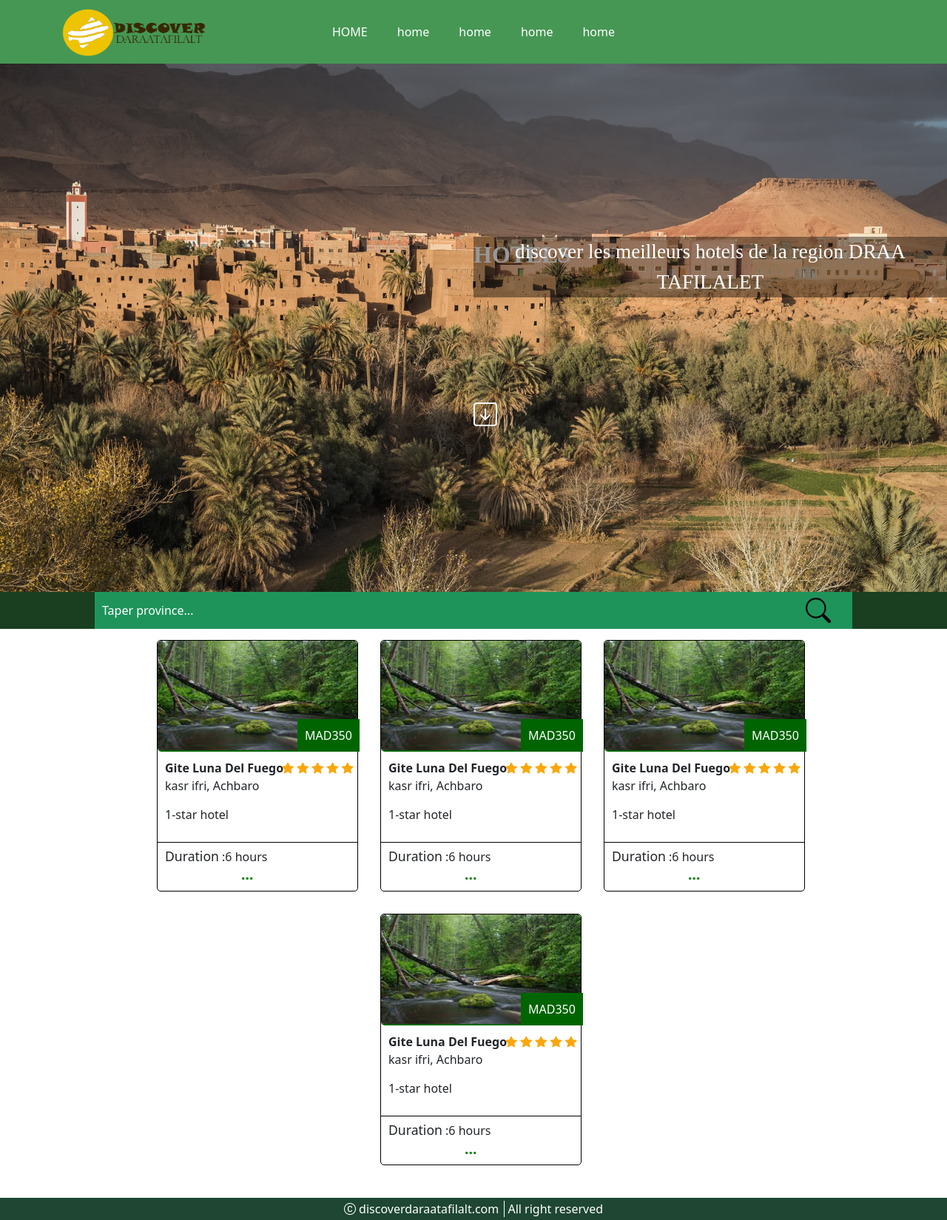
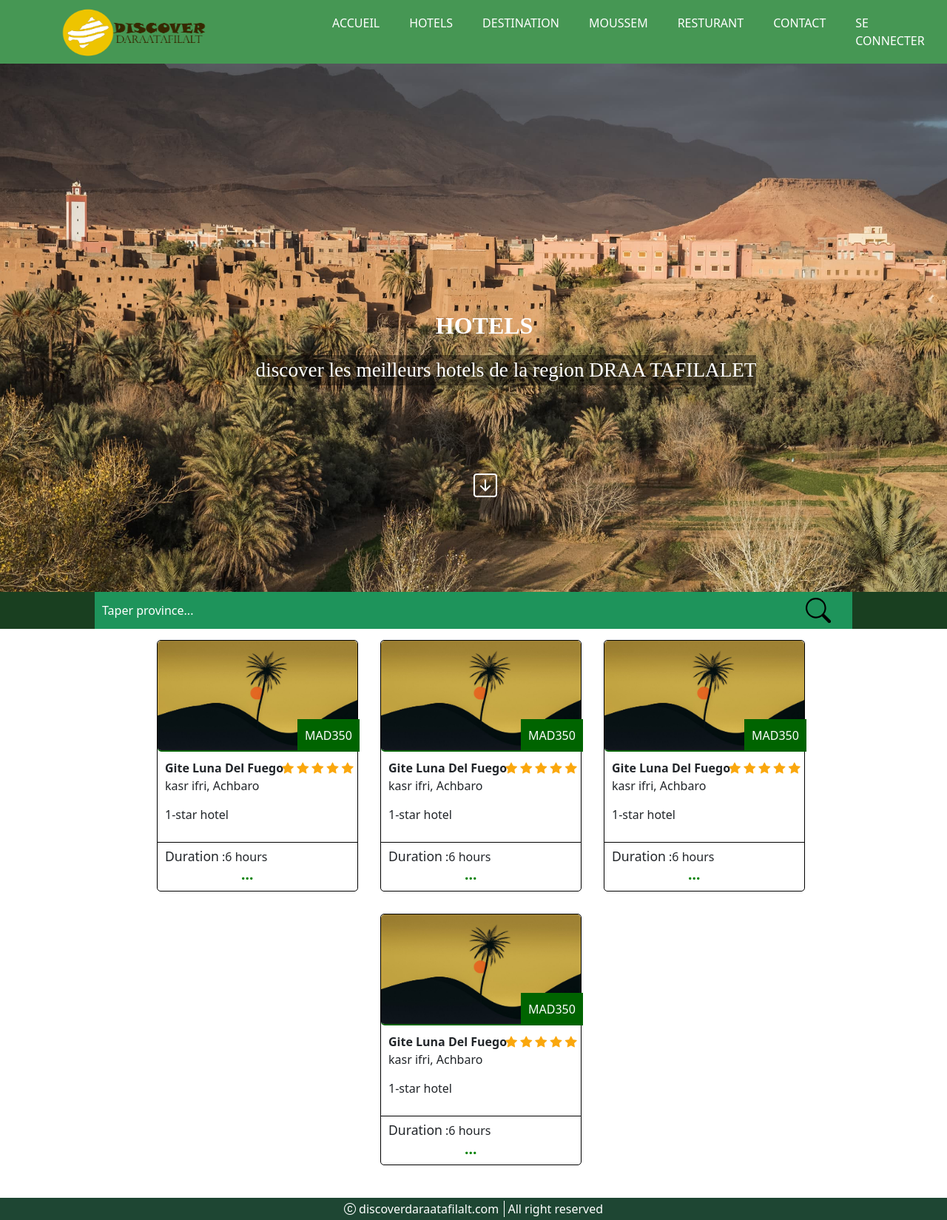
Before and after one commit to aminbarri/discoverdaraatafilaltmain, a PHP site: page /hotelpage.php in a window 1280 px wide. Shown: the whole page at 74% size. Run offline with PHP 8.4, Linux system fonts and the light colour scheme.

Commit message:
first commit

```diff
--- a/hotelpage.php
+++ b/hotelpage.php
@@ -1,3 +1,8 @@
+<?php
+
+?>
+
+
 <!DOCTYPE html>
 <html lang="en">
 <head>
@@ -7,6 +12,7 @@
     <link rel="stylesheet" href="font/bootstrap-icons.min.css">
     <link rel="stylesheet" href="hotel.css">
     <link rel="stylesheet" href="page-affiche.css">
+    <script src="https://ajax.googleapis.com/ajax/libs/jquery/3.5.1/jquery.min.js"></script>
     <script src="https://cdn.jsdelivr.net/npm/bootstrap@5.3.0-alpha3/dist/js/bootstrap.bundle.min.js"></script>
 
     <link rel="stylesheet" href="">
@@ -31,17 +37,19 @@
               <div   class=" bar_top_sec collapse navbar-collapse"  id="navbarScroll">
                   <ul class="navbar-nav me-auto my-2 my-lg-0 navbar-nav-scroll" >
 
-                    <li class="nav-item"><a href="#">HOME</a></li>
-                    <li class="nav-item"><a href="#">home</a></li>
-                    <li class="nav-item"><a href="#">home</a></li>
-                    <li class="nav-item"><a href="#">home</a></li>
-                    <li class="nav-item"><a href="#">home</a></li>
-
+                    <li class="nav-item"><a href="#">ACCUEIL</a></li>
+                    <li class="nav-item"><a href="#">HOTELS</a></li>
+                    <li class="nav-item"><a href="#">DESTINATION</a></li>
+                    <li class="nav-item"><a href="#">MOUSSEM</a></li>
+                    <li class="nav-item"><a href="#">RESTURANT</a></li>
+                    <li class="nav-item"><a href="#">CONTACT</a></li>
+                    <li class="nav-item"><a href="#">SE CONNECTER</a></li>
 
                   </ul>
 
               </div>
             </nav>
+
                 <center>
                     <div>
                         <div class="htl">HOTELS</div>
@@ -58,14 +66,22 @@
         </div>
         <div id="second">
         <div class="center-bar">
-            <form action="">
-                <input type="text" placeholder="Taper province...">
-            </form>
+        <div>
+
+            <input type="text"  placeholder="Taper province..." id='province'>
+
+
+        </div>
+
+
         </div>
         <div  id="second2" >
 
+
+        </div>
+        <div  id="second3" >
         <div class="box-hotel">
-                <img src="img/3.jpg" alt="" width="270px" height="150px"><span>MAD350</span>
+                <img src="img/444.jpg" alt="" width="270px" height="150px"><span>MAD350</span>
                 <div class="text">
                 <div class="hotel-name">Gite Luna Del Fuego</div><div class="rating">
                     <i class="bi bi-star-fill"></i>
@@ -79,9 +95,10 @@
                 <div class="description">1-star hotel</div>
                 </div>
                 <div class="dure"><span>Duration</span> :6 hours <a href="#">...</a></div>
+
                </div>
                <div class="box-hotel">
-            <img src="img/3.jpg" alt="" width="270px" height="150px"><span>MAD350</span>
+                <img src="img/444.jpg" alt="" width="270px" height="150px"><span>MAD350</span>
                 <div class="text">
                 <div class="hotel-name">Gite Luna Del Fuego</div><div class="rating">
                     <i class="bi bi-star-fill"></i>
@@ -95,9 +112,10 @@
                 <div class="description">1-star hotel</div>
                 </div>
                 <div class="dure"><span>Duration</span> :6 hours <a href="#">...</a></div>
+
                </div>
                <div class="box-hotel">
-            <img src="img/3.jpg" alt="" width="270px" height="150px"><span>MAD350</span>
+                <img src="img/444.jpg" alt="" width="270px" height="150px"><span>MAD350</span>
                 <div class="text">
                 <div class="hotel-name">Gite Luna Del Fuego</div><div class="rating">
                     <i class="bi bi-star-fill"></i>
@@ -111,9 +129,10 @@
                 <div class="description">1-star hotel</div>
                 </div>
                 <div class="dure"><span>Duration</span> :6 hours <a href="#">...</a></div>
+
                </div>
                <div class="box-hotel">
-                <img src="img/3.jpg" alt="" width="270px" height="150px"><span>MAD350</span>
+                <img src="img/444.jpg" alt="" width="270px" height="150px"><span>MAD350</span>
                 <div class="text">
                 <div class="hotel-name">Gite Luna Del Fuego</div><div class="rating">
                     <i class="bi bi-star-fill"></i>
@@ -127,9 +146,12 @@
                 <div class="description">1-star hotel</div>
                 </div>
                 <div class="dure"><span>Duration</span> :6 hours <a href="#">...</a></div>
+
                </div>
+
         </div>
-            </div>
+
+
 
         </div>
     <footer class="">
@@ -150,6 +172,31 @@
         //     navbarCollapse.classList.toggle("show");
         //   });
         // });
+
+      </script>
+      <script type="text/javascript">
+   $(document).ready(function() {
+  $('#province').keyup(function() { // Listen for keyup event on the input field
+    $.ajax({
+      method: 'GET',
+      url: 'selecthotel.php',
+      data: {
+        province1: $('#province').val()
+      },
+      beforeSend: function() {
+        $("#second3").show();
+          $("#second2").hide();
+        // Actions to be performed before the AJAX request is sent
+      },
+      success: function(data) {
+        $('#second2').html(data);
+        $("#second3").hide();
+          $("#second2").show();
+      }
+    });
+  });
+});
+
 </script>
 </body>
 </html>
--- a/page-affiche.css
+++ b/page-affiche.css
@@ -12,7 +12,6 @@ text-align: center;
         margin: 0px;
         padding: 0px;
 
-        display: flex;
         flex-wrap: wrap;
     justify-content: center;
 
@@ -24,13 +23,9 @@ text-align: center;
         background-repeat: no-repeat;
         background-size: cover;
     }
-    .der{
-     position: relative;
-     font-size: xx-large;
 
-    }
 
-    #second2{
+    #second2,#second3{
         width: 80%;
         display: flex;
         flex-wrap: wrap;
@@ -39,7 +34,7 @@ text-align: center;
         margin-left: 138px;
     }
     @media (max-width: 600px) {
-        #second2 {
+        #second2,#second3 {
 margin-left:45px; /* Change margin for smaller screens */
 }
 }
@@ -58,13 +53,13 @@ margin-left:45px; /* Change margin for smaller screens */
         justify-content: center;
     align-items: center;
     }
-    .center-bar>form>input{
+    .center-bar>div>input{
         display: flex;
          align-items: center;
          width: 100%;
      height: 50px;
     }
-    .center-bar>form{
+    .center-bar>div{
         box-sizing: unset;
         width: 80%;
     }
@@ -77,15 +72,15 @@ padding-right: 7px;
 .der{
 position: absolute;
 font-size: xx-large;
-top: 67%;
-left: 50%;
+top: 79%;
+    left: 50%;
 }
 .bottom_footer>span{
 color: white;
 position: relative;
 top: 3px;
 }
-    .center-bar>form>input[type="text"] {
+    .center-bar>div>input[type="text"] {
 
 border: none;
 outline: none;
@@ -101,7 +96,7 @@ background-position-y: center;
 
 
 }
-.center-bar>form>input::placeholder{
+.center-bar>div>input::placeholder{
 color: white;
 }
 nav{
@@ -128,8 +123,8 @@ font-size: 1.7em;
 background-color: hsla(0, 0%, 0%, 0.404);
 font-family: Anton;
 position: absolute;
-left: 50%;
-top: 40%;
+left: 27%;
+top: 60%;
 }
 .htl{
 font-family: Lobster;
@@ -138,8 +133,8 @@ font-size: xx-large;
 font-weight: bolder;
 color: white;
 position: absolute;
-left: 50%;
-top: 40%;
+left: 46%;
+top: 52%;
 }
 .bi-arrow-down-square{
 color: white;
```
Also changed, not shown: selecthotel.php (added, +48 -0 lines), img/logo (2).png (added). Lines whose indentation alone changed are shown as unchanged.
